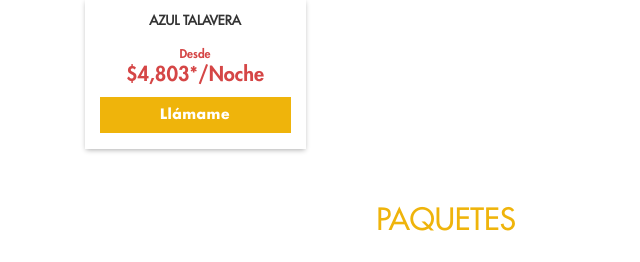
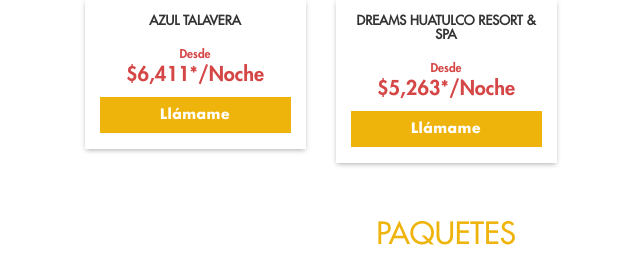
Before and after one commit to JCCardenas24/BoniViajes, a PHP site: page / in a window 1280 px wide. Shown: the part 1533-1795 px from the top of the page, without its empty margins (66-706 px from the left). Run offline with PHP 8.4, Linux system fonts and the light colour scheme; some libraries are stand-ins or nearby versions.

Commit message:
update prices

```diff
--- a/index.php
+++ b/index.php
@@ -21,16 +21,16 @@
                     <div class="slider fullscreen" data-interval="false">
                         <ul class="slides">
                             <li>
-                                <img src="./assets/images/boni/Slides/thegrand_mp_hotel@2x.png" alt="nobu">
+                                <img src="./assets/images/boni/mp_22.png" alt="nobu">
                             </li>
                             <li>
-                                <img src="./assets/images/boni/Slides/2@2x.png" alt="nobu">
+                                <img src="./assets/images/boni/gvlc_22.png" alt="nobu">
                             </li>
                             <li>
-                                <img src="./assets/images/boni/Slides/nobu_loscabos@2x.png" alt="tgmp">
+                                <img src="./assets/images/boni/nobu_22.png" alt="tgmp">
                             </li>
                             <li>
-                                <img src="./assets/images/boni/Slides/4@2x.png" alt="tgmp">
+                                <img src="./assets/images/boni/sb_22.png" alt="tgmp">
                             </li>
                             <div class="col-md-6">
                                 <form class="row pos-form col-md-11">
@@ -149,7 +149,7 @@
                                     <div class="col-md-12 col-sm-12 p-15 text-center">
                                         <h4 class="text-uppercase f-medium f-res-20">Nobu Hotel Los Cabos</h4>
                                         <small class="c-red f-15">Desde</small>
-                                        <p class="c-red fs-20">$7,924*<span class="fs-20">/Noche</span></p>
+                                        <p class="c-red fs-20">$8, 944*<span class="fs-20">/Noche</span></p>
                                         <a href="#main" class="btn col-md-12 col-xs-12 btn-yellow white-text mb-10 radius-0 f-bold mb-0 txt-cap p-15 form-desktop">Llámame</a>
                                         <a href="#formRes" class="btn col-md-12 col-xs-12 btn-yellow white-text mb-10 radius-0 f-bold mb-0 txt-cap p-15 d-mobile">Llámame</a>
                                     </div>
@@ -163,7 +163,7 @@
                                     <div class="col-md-12 col-sm-12 p-15 text-center">
                                         <h4 class="text-uppercase f-medium f-res-20 text-center">Grand Velas Los Cabos</h4>
                                         <small class="c-red f-15">Desde</small>
-                                        <p class="c-red fs-20">$26,291*<span class="fs-20">/Noche</span></p>
+                                        <p class="c-red fs-20">$27, 496*<span class="fs-20">/Noche</span></p>
                                         <a href="#main" class="btn col-md-12 col-xs-12 btn-yellow white-text mb-10 radius-0 f-bold mb-0 txt-cap p-15 form-desktop">Llámame</a>
                                         <a href="#formRes" class="btn col-md-12 col-xs-12 btn-yellow white-text mb-10 radius-0 f-bold mb-0 txt-cap p-15 d-mobile">Llámame</a>
                                     </div>
@@ -205,26 +205,26 @@
                                     <div class="col-md-12 col-sm-12 p-15 text-center">
                                         <h4 class="text-uppercase f-medium f-res-20">Azul Talavera</h4>
                                         <small class="c-red f-15">Desde</small>
-                                        <p class="c-red fs-20">$4,803*<span class="fs-20">/Noche</span></p>
+                                        <p class="c-red fs-20">$6,411*<span class="fs-20">/Noche</span></p>
                                         <a href="#main" class="btn col-md-12 col-xs-12 btn-yellow white-text mb-10 radius-0 f-bold mb-0 txt-cap p-15 form-desktop">Llámame</a>
                                         <a href="#formRes" class="btn col-md-12 col-xs-12 btn-yellow white-text mb-10 radius-0 f-bold mb-0 txt-cap p-15 d-mobile">Llámame</a>
                                     </div>
                                 </div>
                             </div>
-                            <!-- <div class="col-md-4 col-sm-6 col-xs-12 mt-20-card">
+                            <div class="col-md-4 col-sm-6 col-xs-12 mt-20-card">
                                 <div class="v_place_img">
                                     <img src="./assets/images/boni/Hoteles de lujo/azultalavera-hotel@2x.png" alt="Tour Booking" title="Tour Booking">
                                 </div>
                                 <div class="b_pack rows pre-15">
                                     <div class="col-md-12 col-sm-12 p-15 text-center">
-                                        <h4 class="text-uppercase f-medium f-res-20">Azul Talavera</h4>
+                                        <h4 class="text-uppercase f-medium f-res-20">Dreams Huatulco Resort & Spa</h4>
                                         <small class="c-red f-15">Desde</small>
-                                        <p class="c-red fs-20">$4,803*<span class="fs-20">/Noche</span></p>
+                                        <p class="c-red fs-20">$5,263*<span class="fs-20">/Noche</span></p>
                                         <a href="#main" class="btn col-md-12 col-xs-12 btn-yellow white-text mb-10 radius-0 f-bold mb-0 txt-cap p-15 form-desktop">Llámame</a>
                                         <a href="#formRes" class="btn col-md-12 col-xs-12 btn-yellow white-text mb-10 radius-0 f-bold mb-0 txt-cap p-15 d-mobile">Llámame</a>
                                     </div>
                                 </div>
-                            </div> -->
+                            </div>
                         </div>
                     </div>
                 </div>
@@ -246,7 +246,7 @@
                                     <div class="col-md-12 col-sm-12 p-15 text-center">
                                         <h4 class="text-uppercase f-medium f-res-20">The Grand Moon Palace </h4>
                                         <small class="c-red f-15">Desde</small>
-                                        <p class="c-red fs-20">$14,090*<span class="fs-20">/Persona</span></p>
+                                        <p class="c-red fs-20">$14,222*<span class="fs-20">/Persona</span></p>
                                         <a href="#main" class="btn col-md-12 col-xs-12 btn-yellow white-text mb-10 radius-0 f-bold mb-0 txt-cap p-15 form-desktop">Llámame</a>
                                         <a href="#formRes" class="btn col-md-12 col-xs-12 btn-yellow white-text mb-10 radius-0 f-bold mb-0 txt-cap p-15 d-mobile">Llámame</a>
                                     </div>
@@ -260,7 +260,7 @@
                                     <div class="col-md-12 col-sm-12 p-15 text-center">
                                         <h4 class="text-uppercase f-medium f-res-20">Hard Rock Hotel Cancun</h4>
                                         <small class="c-red f-15">Desde</small>
-                                        <p class="c-red fs-20">$9,067*<span class="fs-20">/Persona</span></p>
+                                        <p class="c-red fs-20">$9,058*<span class="fs-20">/Persona</span></p>
                                         <a href="#main" class="btn col-md-12 col-xs-12 btn-yellow white-text mb-10 radius-0 f-bold mb-0 txt-cap p-15 form-desktop">Llámame</a>
                                         <a href="#formRes" class="btn col-md-12 col-xs-12 btn-yellow white-text mb-10 radius-0 f-bold mb-0 txt-cap p-15 d-mobile">Llámame</a>
                                     </div>
@@ -274,7 +274,7 @@
                                     <div class="col-md-12 col-sm-12 p-15 text-center">
                                         <h4 class="text-uppercase f-medium f-res-20">Dreams Playa Mujeres Golf Resort</h4>
                                         <small class="c-red f-15">Desde</small>
-                                        <p class="c-red fs-20">$8,362*<span class="fs-20">/Persona</span></p>
+                                        <p class="c-red fs-20">$6,080*<span class="fs-20">/Persona</span></p>
                                         <a href="#main" class="btn col-md-12 col-xs-12 btn-yellow white-text mb-10 radius-0 f-bold mb-0 txt-cap p-15 form-desktop">Llámame</a>
                                         <a href="#formRes" class="btn col-md-12 col-xs-12 btn-yellow white-text mb-10 radius-0 f-bold mb-0 txt-cap p-15 d-mobile">Llámame</a>
                                     </div>
@@ -288,7 +288,7 @@
                                     <div class="col-md-12 col-sm-12 p-15 text-center">
                                         <h4 class="text-uppercase f-medium f-res-20">UNICO 20ºN 87ºW</h4>
                                         <small class="c-red f-15">Desde</small>
-                                        <p class="c-red fs-20">$11,765*<span class="fs-20">/Persona</span></p>
+                                        <p class="c-red fs-20">$10,368*<span class="fs-20">/Persona</span></p>
                                         <a href="#main" class="btn col-md-12 col-xs-12 btn-yellow white-text mb-10 radius-0 f-bold mb-0 txt-cap p-15 form-desktop">Llámame</a>
                                         <a href="#formRes" class="btn col-md-12 col-xs-12 btn-yellow white-text mb-10 radius-0 f-bold mb-0 txt-cap p-15 d-mobile">Llámame</a>
                                     </div>
@@ -302,7 +302,7 @@
                                     <div class="col-md-12 col-sm-12 p-15 text-center">
                                         <h4 class="text-uppercase f-medium f-res-20">GRAND VELAS RIVIERA NAYARIT</h4>
                                         <small class="c-red f-15">Desde</small>
-                                        <p class="c-red fs-20">$17,868*<span class="fs-20">/Persona</span></p>
+                                        <p class="c-red fs-20">$17,626*<span class="fs-20">/Persona</span></p>
                                         <a href="#main" class="btn col-md-12 col-xs-12 btn-yellow white-text mb-10 radius-0 f-bold mb-0 txt-cap p-15 form-desktop">Llámame</a>
                                         <a href="#formRes" class="btn col-md-12 col-xs-12 btn-yellow white-text mb-10 radius-0 f-bold mb-0 txt-cap p-15 d-mobile">Llámame</a>
                                     </div>
```
Also changed, not shown: home.php (+6 -6 lines), assets/images/boni/Slides/hr_28.png (added), assets/images/boni/gvlc_22.png (added), assets/images/boni/mp_22.png (added), assets/images/boni/nobu_22.png (added), assets/images/boni/sb_22.png (added).
